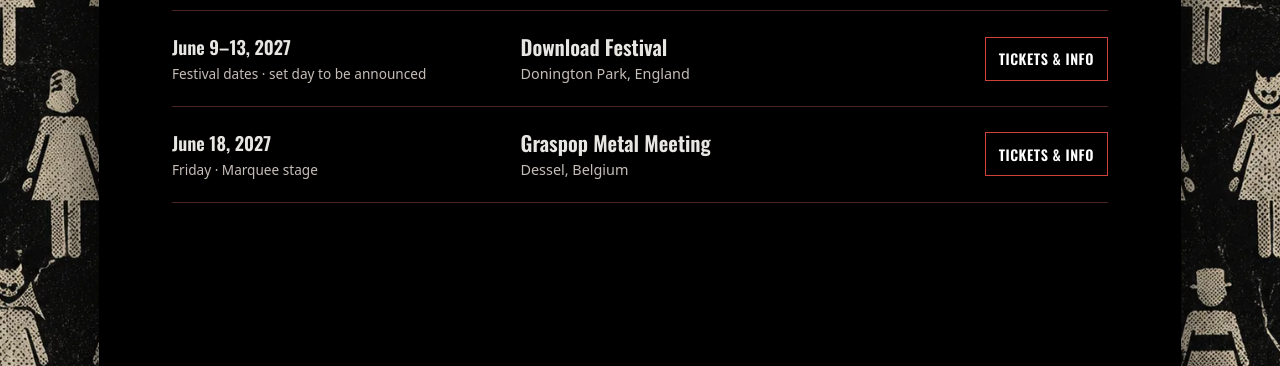
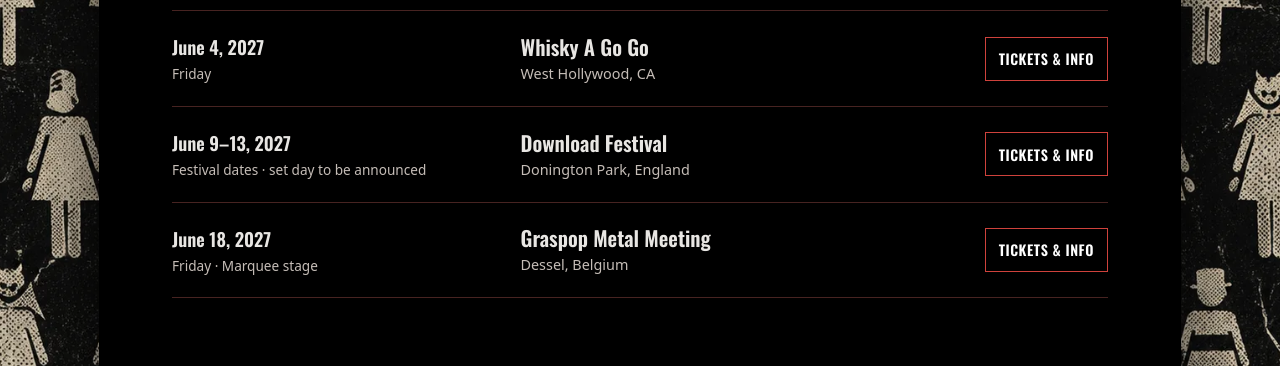
Before and after one commit to apiobuild/murderdolls.net, a plain HTML site: page tour.html in a window 1280 px wide. Shown: the part 336-702 px from the top of the page. Drawn offline with nearby package versions, Linux system fonts and the light colour scheme.

Commit message:
Add June 4 Whisky A Go Go tour date

```diff
--- a/tour.html
+++ b/tour.html
@@ -105,6 +105,17 @@
     <ul class="shows">
       <li class="show">
         <div class="show-date">
+          <time datetime="2027-06-04">June 4, 2027</time>
+          <small>Friday</small>
+        </div>
+        <div class="show-details">
+          <h2>Whisky A Go Go</h2>
+          <p>West Hollywood, CA</p>
+        </div>
+        <a class="tickets" href="https://www.ticketweb.com/event/murderdolls-whisky-a-go-go-tickets/15067703" target="_blank" rel="noopener" aria-label="Tickets and info for Murderdolls at Whisky A Go Go">Tickets &amp; info</a>
+      </li>
+      <li class="show">
+        <div class="show-date">
           <span>June 9–13, 2027</span>
           <small>Festival dates · set day to be announced</small>
         </div>
```
